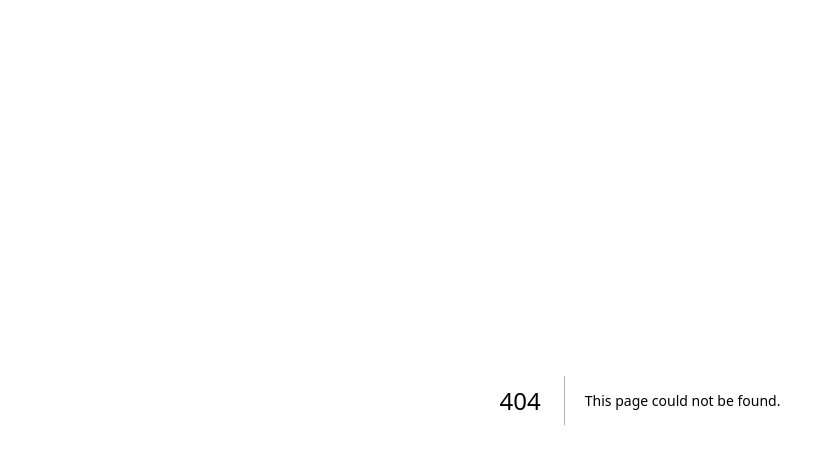
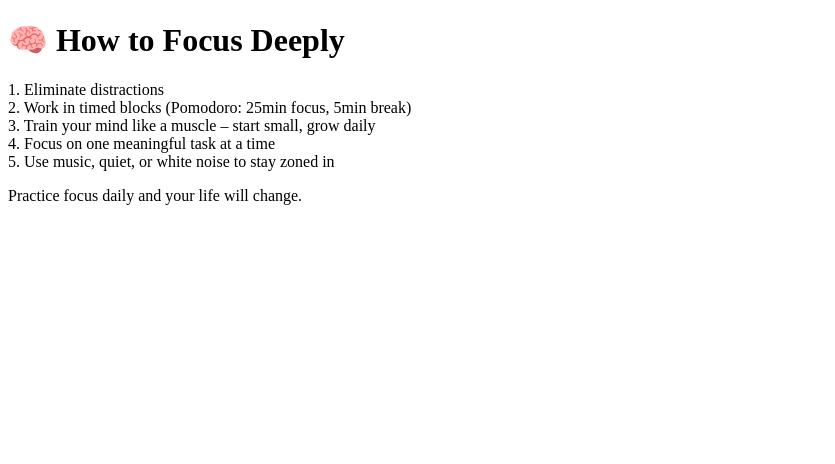
Before and after one commit to iamanvar3/1page-school, a Next.js app: page /lessons/focus in a window 1280 px wide. Before the commit this address had no page. Shown: the top 464 px of the page, without its empty margins (0-835 px from the left). Built offline with nearby package versions, Linux system fonts and the light colour scheme.

Commit message:
Create focus.tsx

```diff
--- /dev/null
+++ b/pages/lessons/focus.tsx
@@ -0,0 +1,15 @@
+export default function FocusLesson() {
+  return (
+    <main>
+      <h1>🧠 How to Focus Deeply</h1>
+      <p>
+        1. Eliminate distractions<br />
+        2. Work in timed blocks (Pomodoro: 25min focus, 5min break)<br />
+        3. Train your mind like a muscle – start small, grow daily<br />
+        4. Focus on one meaningful task at a time<br />
+        5. Use music, quiet, or white noise to stay zoned in<br />
+      </p>
+      <p>Practice focus daily and your life will change.</p>
+    </main>
+  );
+}
```
